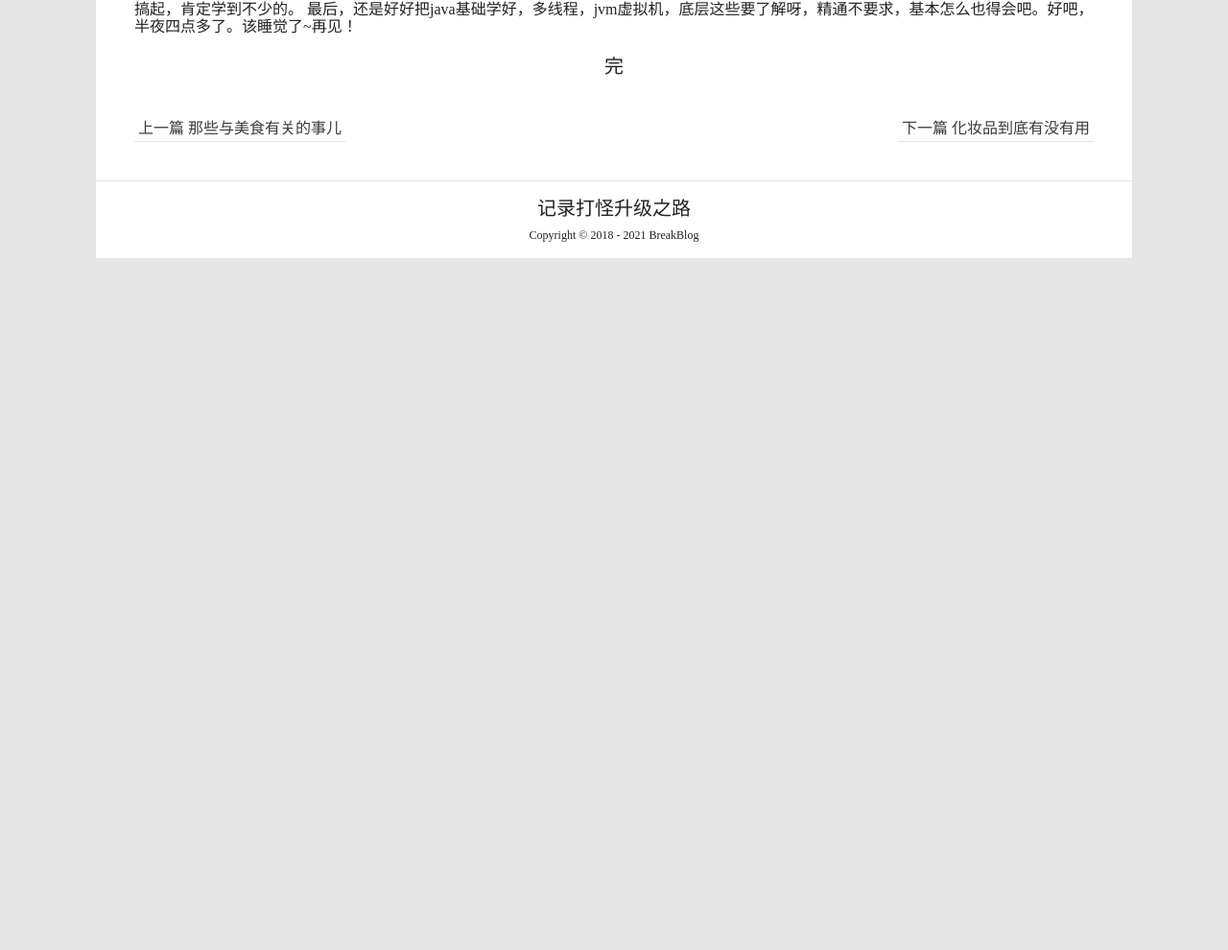
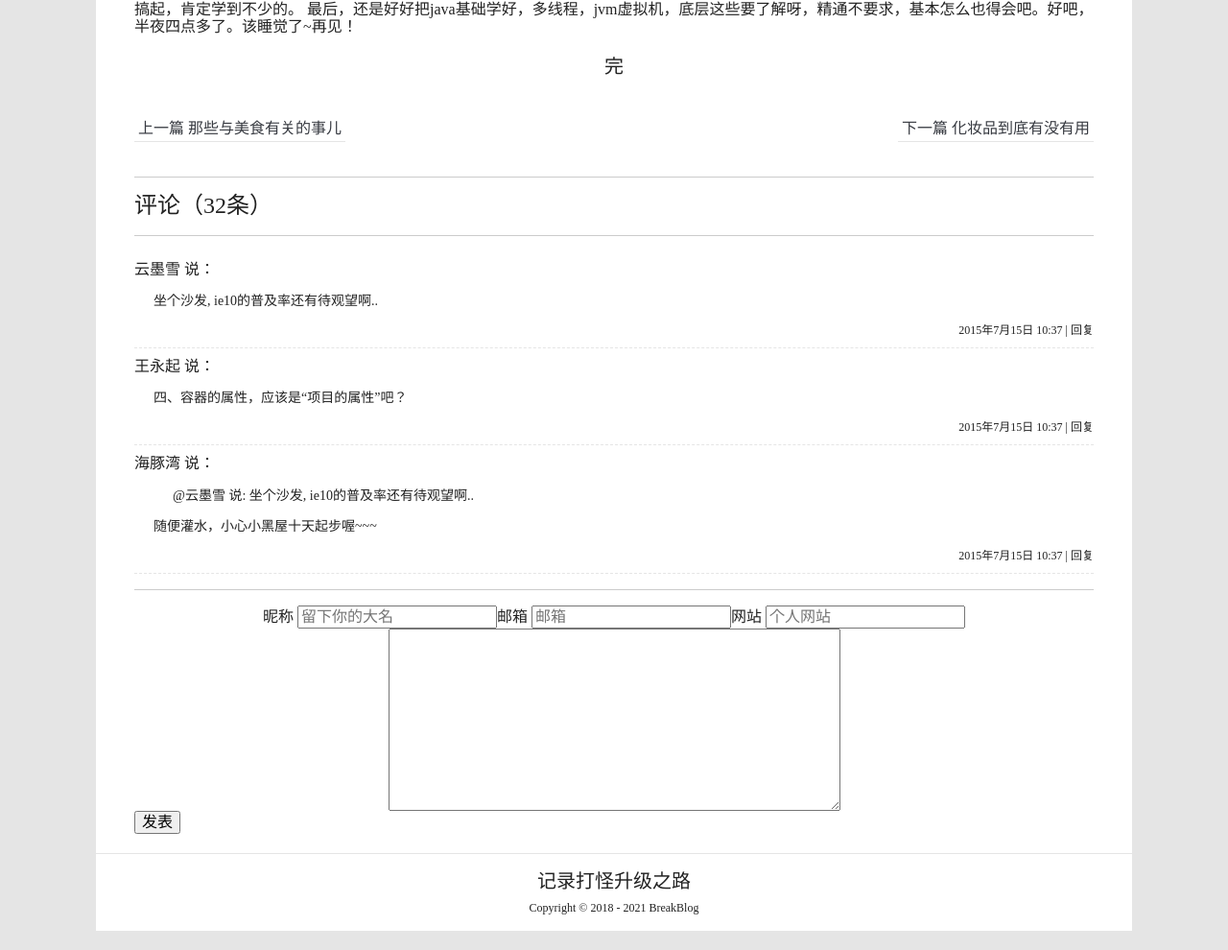
Before and after one commit to tw-huang/blog-demo, a website built with Parcel: page post.html in a window 1280 px wide. Shown: the part 563-1553 px from the top of the page at 96% size. Before the commit the page ends 852 px from the top, so only its background shows below. Built offline with nearby package versions, Linux system fonts and the light colour scheme.

Commit message:
#文章评论#

```diff
--- a/css/post.css
+++ b/css/post.css
@@ -116,6 +116,52 @@ body {
   padding: 4px;
 }
 
+.comments-title{
+  font-size: 24px;
+}
+
+.comments-list{
+  display: flex;
+  flex-direction: column;
+}
+
+.comment-item{
+  display: flex;
+  flex-direction: column;
+  border-bottom: 1px dashed #e5e5e5;
+  padding: 10px 0;
+}
+
+.comment-item-author{
+  font-size: 16px;
+}
+.comment-item-replay{
+  padding-left: 40px;
+  margin-top: 16px;
+  font-size: 14px;
+}
+
+.comment-item-body{
+  padding-left: 20px;
+  margin: 16px 0;
+  font-size: 14px;
+}
+
+.comment-item-info{
+  align-self: flex-end;
+  font-size: 12px;
+}
+
+.form-info{
+  display: flex;
+  justify-content: center;
+}
+.form-body{
+  display: flex;
+  justify-content: center;
+}
+
+
 .footer {
   background-color: #ffffff;
   border-top: 1px solid #e5e5e5;
--- a/post.html
+++ b/post.html
@@ -90,6 +90,73 @@
         <span class="pagination-item"><a href="">上一篇 那些与美食有关的事儿</a></span>
         <span class="pagination-item"><a href="">下一篇 化妆品到底有没有用</a></span>
       </div>
+
+      <div class="post-comments">
+        <hr>
+        <span class="comments-title">评论（32条）</span>
+        <hr>
+        <div class="comments-list">
+          <div class="comment-item">
+            <span class="comment-item-author">
+              云墨雪 说：
+            </span>
+            <span class="comment-item-body">
+              坐个沙发, ie10的普及率还有待观望啊..
+            </span>
+            <span class="comment-item-info">
+            2015年7月15日 10:37 | 回复
+            </span>
+          </div>
+          <div class="comment-item">
+            <span class="comment-item-author">
+              王永起 说：
+            </span>
+            <span class="comment-item-body">
+             四、容器的属性，应该是“项目的属性”吧？
+            </span>
+            <span class="comment-item-info">
+            2015年7月15日 10:37 | 回复
+            </span>
+          </div>
+          <div class="comment-item">
+            <span class="comment-item-author">
+              海豚湾 说：
+            </span>
+            <span class="comment-item-replay">
+              @云墨雪 说:  坐个沙发, ie10的普及率还有待观望啊..
+            </span>
+            <span class="comment-item-body">
+             随便灌水，小心小黑屋十天起步喔~~~
+            </span>
+            <span class="comment-item-info">
+            2015年7月15日 10:37 | 回复
+            </span>
+          </div>
+        </div>
+        <hr>
+        <div class="comments-form">
+          <form action="#">
+            <div class="form-info">
+              <label>昵称
+                <input placeholder="留下你的大名" type="text">
+              </label>
+              <label>邮箱
+                <input placeholder="邮箱" type="text">
+              </label>
+              <label>网站
+                <input placeholder="个人网站" type="text">
+              </label>
+            </div>
+            <div class="form-body">
+              <label for=""></label>
+              <textarea cols="50" id="" name="body" rows="10"></textarea>
+            </div>
+            <div class="form-submit">
+              <input type="submit" value="发表">
+            </div>
+          </form>
+        </div>
+      </div>
     </div>
   </div>
 
```
